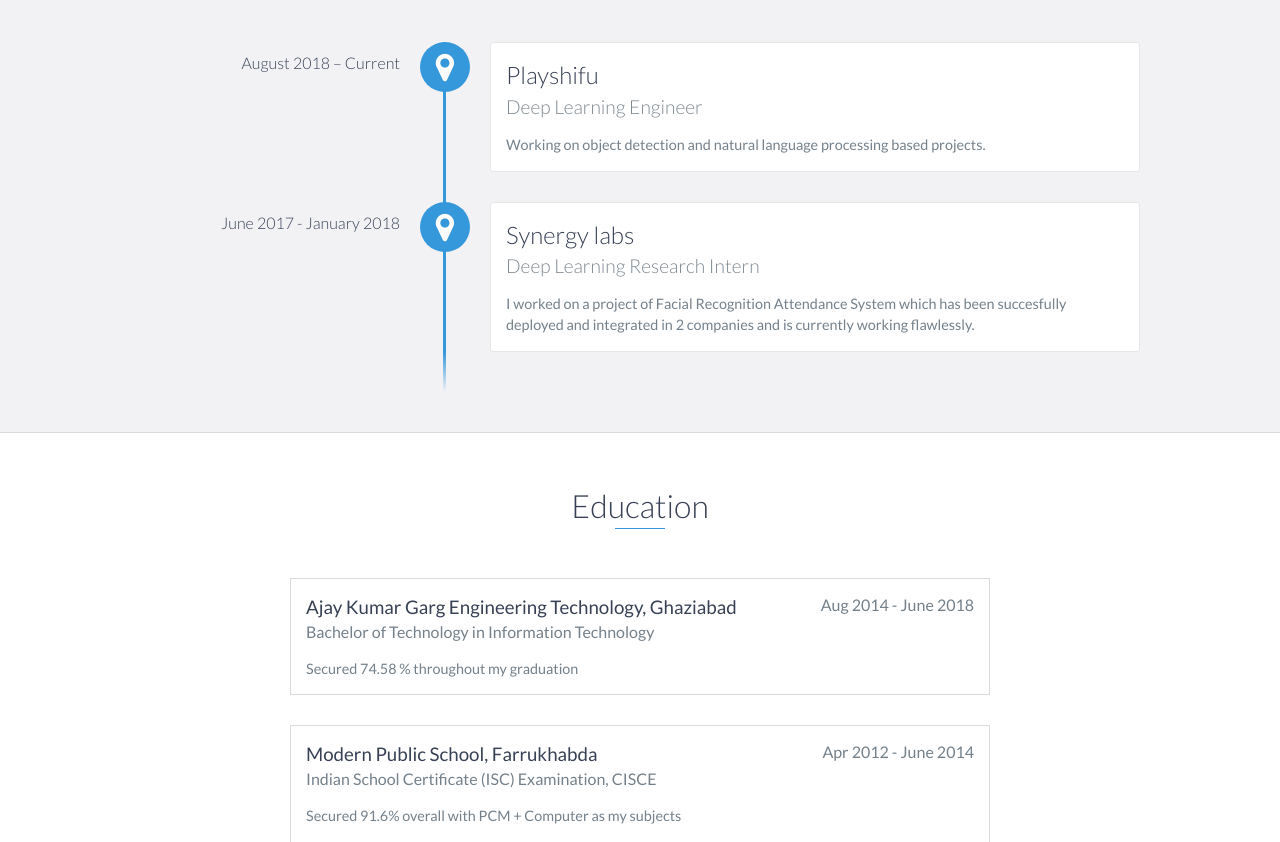
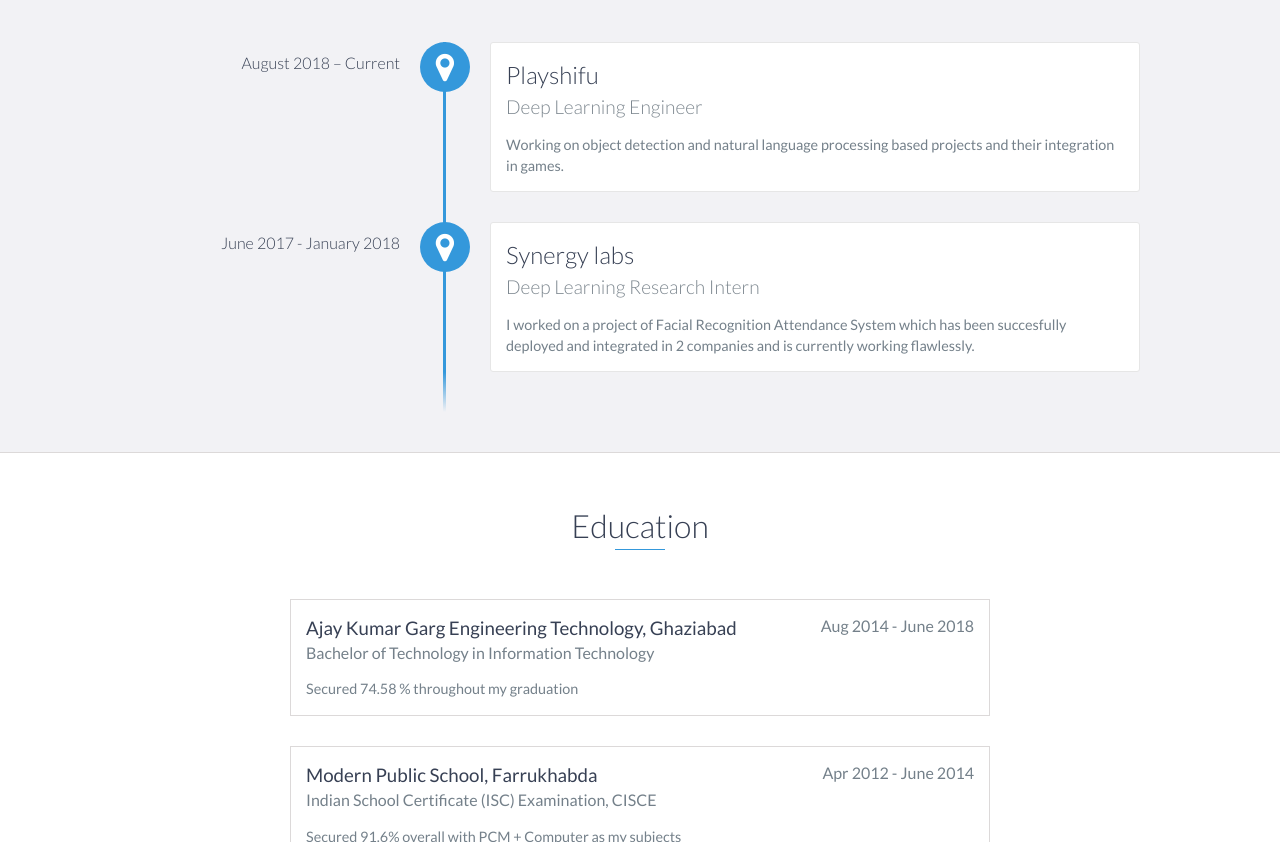
Before and after one commit to Amanpradhan/Portfolio, a website: page index.html in a window 1280 px wide. Shown: the part 1140-1982 px from the top of the page. Drawn offline with nearby package versions, Linux system fonts and the light colour scheme.

Commit message:
Update index.html

```diff
--- a/index.html
+++ b/index.html
@@ -88,7 +88,7 @@
                 <h3>Playshifu</h3>
                 <h4>Deep Learning Engineer</h4>
                 <p>
-                    Working on object detection and natural language processing based projects.
+                    Working on object detection and natural language processing based projects and their integration in games.
                 </p>
             </div>
 
```
